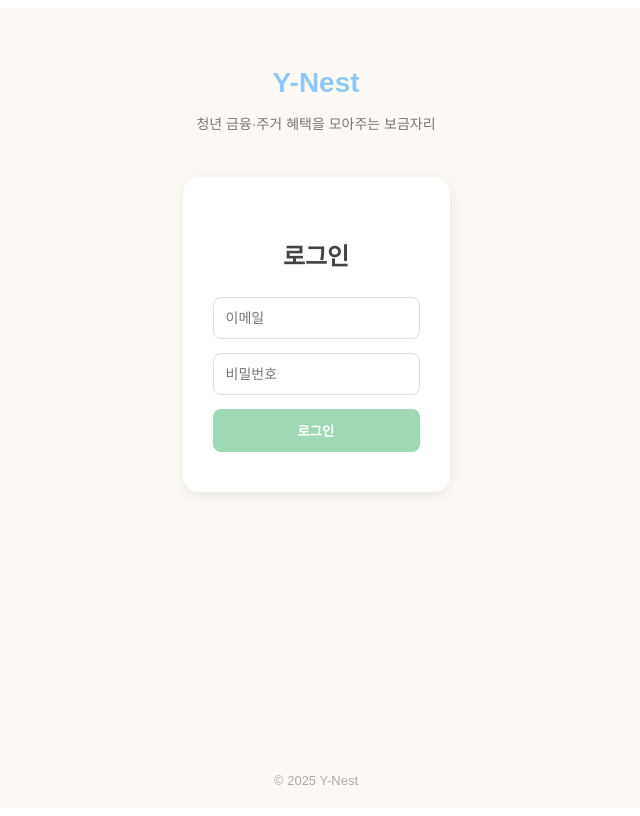
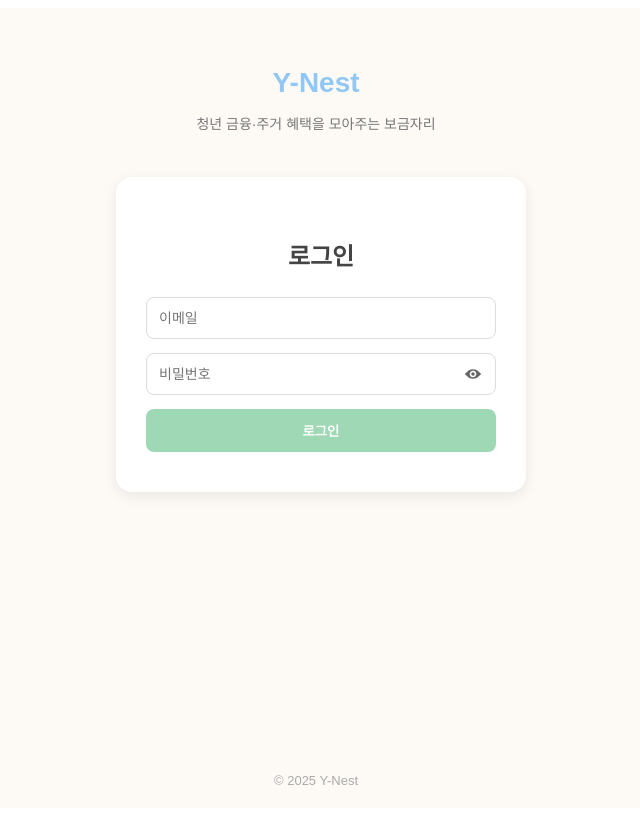
Before and after one commit to soobinny/y-nest, a React app in the folder frontend/: page /login in a window 1280 px wide. Shown: the whole page, without its empty margins (324-964 px from the left). Built offline with nearby package versions, Linux system fonts and the light colour scheme; the HTML template or start-up script is replaced by a standard one.

Commit message:
✨ feat: 로그인 페이지 비밀번호 표시/숨기기 토글 기능 추가

```diff
--- a/frontend/src/pages/LoginPage.jsx
+++ b/frontend/src/pages/LoginPage.jsx
@@ -5,6 +5,7 @@ import AppLayout from "../components/AppLayout";
 export default function LoginPage() {
   const [form, setForm] = useState({ email: "", password: "" });
   const [message, setMessage] = useState("");
+  const [showPassword, setShowPassword] = useState(false);
 
   const handleChange = (e) =>
     setForm({ ...form, [e.target.name]: e.target.value });
@@ -43,15 +44,24 @@ export default function LoginPage() {
             style={styles.input}
             required
           />
+
+          <div style={styles.passwordContainer}>
             <input
-            type="password"
+              type={showPassword ? "text" : "password"}
               name="password"
               placeholder="비밀번호"
-            value={form.password}
               onChange={handleChange}
               style={styles.input}
               required
             />
+            <img
+              src={showPassword ? "/eye-off.png" : "/eye-on.png"}
+              alt="비밀번호 보기"
+              onClick={() => setShowPassword(!showPassword)}
+              style={styles.eyeIcon}
+            />
+          </div>
+
           <button
             type="submit"
             style={styles.button}
@@ -76,6 +86,7 @@ const styles = {
     boxShadow: "0 4px 14px rgba(0,0,0,0.08)",
     padding: "40px 30px",
     transition: "all 0.25s ease",
+    minWidth: "350px",
   },
   title: { textAlign: "center", marginBottom: 25, color: "#444" },
   form: { display: "flex", flexDirection: "column", gap: 14 },
@@ -84,7 +95,23 @@ const styles = {
     border: "1px solid #ddd",
     borderRadius: 8,
     fontSize: "14px",
+    width: "100%",
+    paddingRight: "40px",
+    boxSizing: "border-box",
   },
+  passwordContainer: {
+    position: "relative",
+    display: "flex",
+    alignItems: "center",
+  },
+  eyeIcon: {
+    position: "absolute",
+    right: "15px",
+    cursor: "pointer",
+    userSelect: "none",
+    opacity: 0.6,
+  },
+
   button: {
     backgroundColor: "#9ed8b5",
     border: "none",
```
Also changed, not shown: frontend/public/eye-off.png (added), frontend/public/eye-on.png (added). Lines whose indentation alone changed are shown as unchanged.
